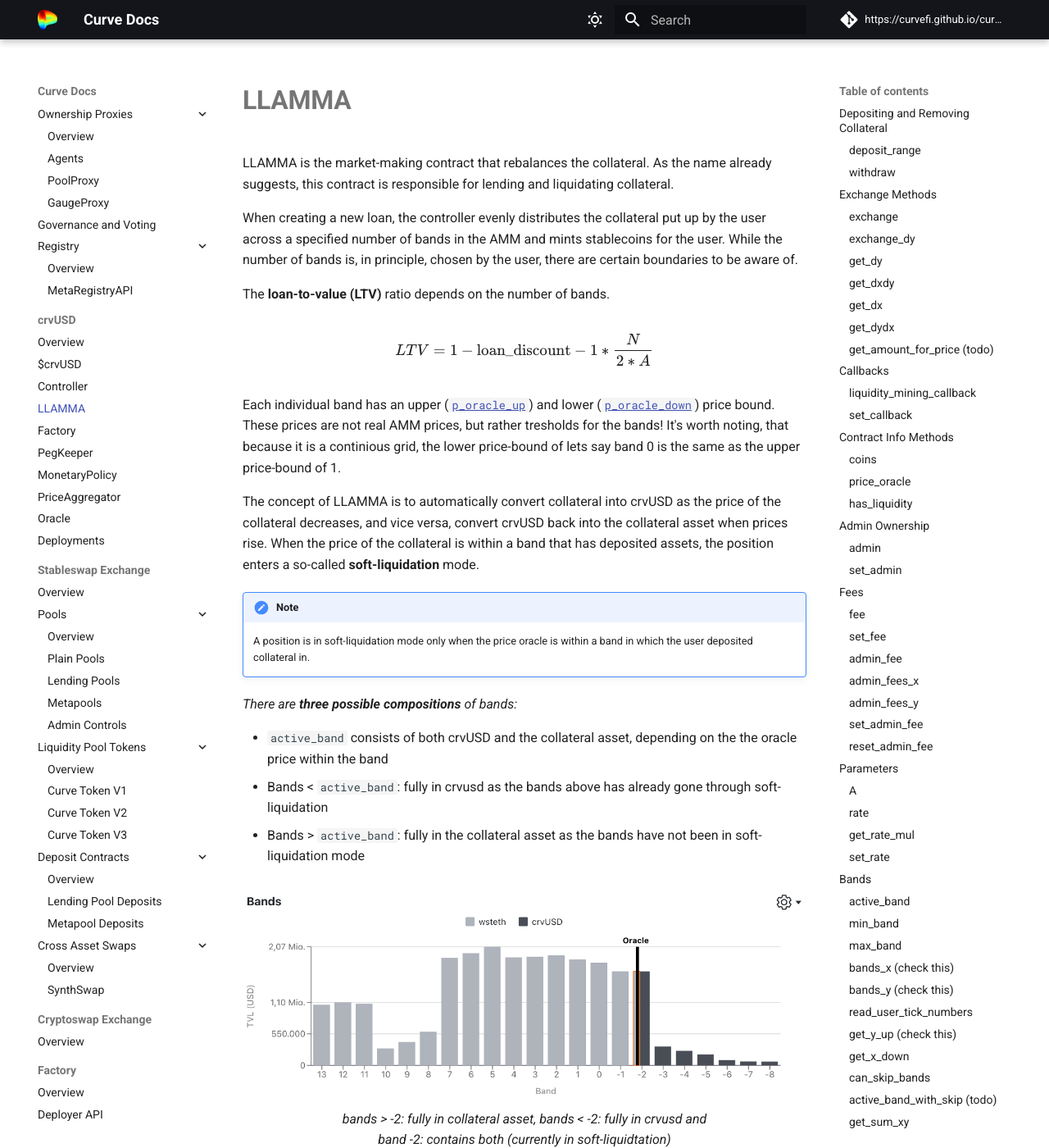
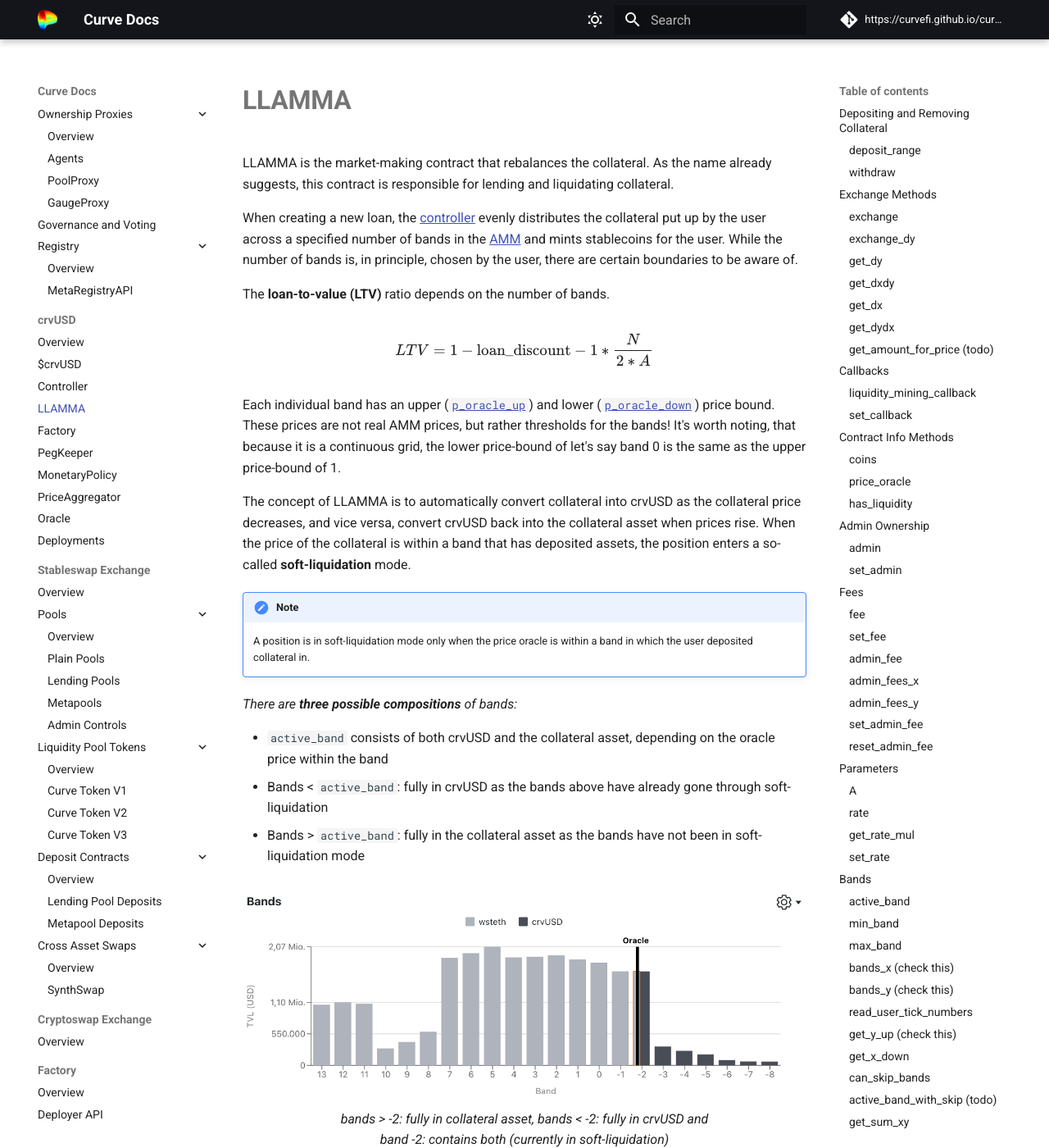
Before and after one commit to CurveDocs/curve-docs, an MkDocs documentation site: the page built from docs/LLAMMA/amm.md, in a window 1280 px wide and 1400 px high. Shown: the whole window at 82% size. Built offline with MkDocs 1.6.1 and Material for MkDocs 9.7.7, drawn with Linux system fonts in a browser that asks for light colours; some of the changed text lies outside the part shown.

Commit message:
typos and links

```diff
--- a/docs/LLAMMA/amm.md
+++ b/docs/LLAMMA/amm.md
@@ -1,29 +1,28 @@
 LLAMMA is the market-making contract that rebalances the collateral. As the name already suggests, this contract is responsible for lending and liquidating collateral.
 
-
-When creating a new loan, the controller evenly distributes the collateral put up by the user across a specified number of bands in the AMM and mints stablecoins for the user. While the number of bands is, in principle, chosen by the user, there are certain boundaries to be aware of.
+When creating a new loan, the [controller](./controller.md) evenly distributes the collateral put up by the user across a specified number of bands in the [AMM](./amm.md) and mints stablecoins for the user. While the number of bands is, in principle, chosen by the user, there are certain boundaries to be aware of.
 
 The **loan-to-value (LTV)** ratio depends on the number of bands.
 
 $$LTV = 1 - \text{loan_discount} - 1 * \frac{N}{2*A}$$
 
-Each individual band has an upper ([`p_oracle_up`](#p_oracle_up)) and lower ([`p_oracle_down`](#p_oracle_down)) price bound. These prices are not real AMM prices, but rather tresholds for the bands!
-It's worth noting, that because it is a continious grid, the lower price-bound of lets say band 0 is the same as the upper price-bound of 1.
-
-The concept of LLAMMA is to automatically convert collateral into crvUSD as the price of the collateral decreases, and vice versa, convert crvUSD back into the collateral asset when prices rise. When the price of the collateral is within a band that has deposited assets, the position enters a so-called **soft-liquidation** mode.
+Each individual band has an upper ([`p_oracle_up`](#p_oracle_up)) and lower ([`p_oracle_down`](#p_oracle_down)) price bound. These prices are not real AMM prices, but rather thresholds for the bands!
+It's worth noting, that because it is a continuous grid, the lower price-bound of let's say band 0 is the same as the upper price-bound of 1.
+
+The concept of LLAMMA is to automatically convert collateral into crvUSD as the collateral price decreases, and vice versa, convert crvUSD back into the collateral asset when prices rise. When the price of the collateral is within a band that has deposited assets, the position enters a so-called **soft-liquidation** mode.
 
 !!!note
     A position is in soft-liquidation mode only when the price oracle is within a band in which the user deposited collateral in.
 
 *There are **three possible compositions** of bands:*
 
-- `active_band` consists of both crvUSD and the collateral asset, depending on the the oracle price within the band
-- Bands < `active_band`: fully in crvusd as the bands above has already gone through soft-liquidation
+- `active_band` consists of both crvUSD and the collateral asset, depending on the oracle price within the band
+- Bands < `active_band`: fully in crvUSD as the bands above have already gone through soft-liquidation
 - Bands > `active_band`: fully in the collateral asset as the bands have not been in soft-liquidation mode
 
 <figure markdown>
   ![](../images/amm1.png)
-  <figcaption>bands > -2: fully in collateral asset, bands < -2: fully in crvusd and band -2: contains both (currently in soft-liquidtation)</figcaption>
+  <figcaption>bands > -2: fully in collateral asset, bands < -2: fully in crvUSD and band -2: contains both (currently in soft-liquidation)</figcaption>
 </figure>
 
 
```
Also changed, not shown: other parts of docs/LLAMMA/amm.md (+2 -2 lines).
